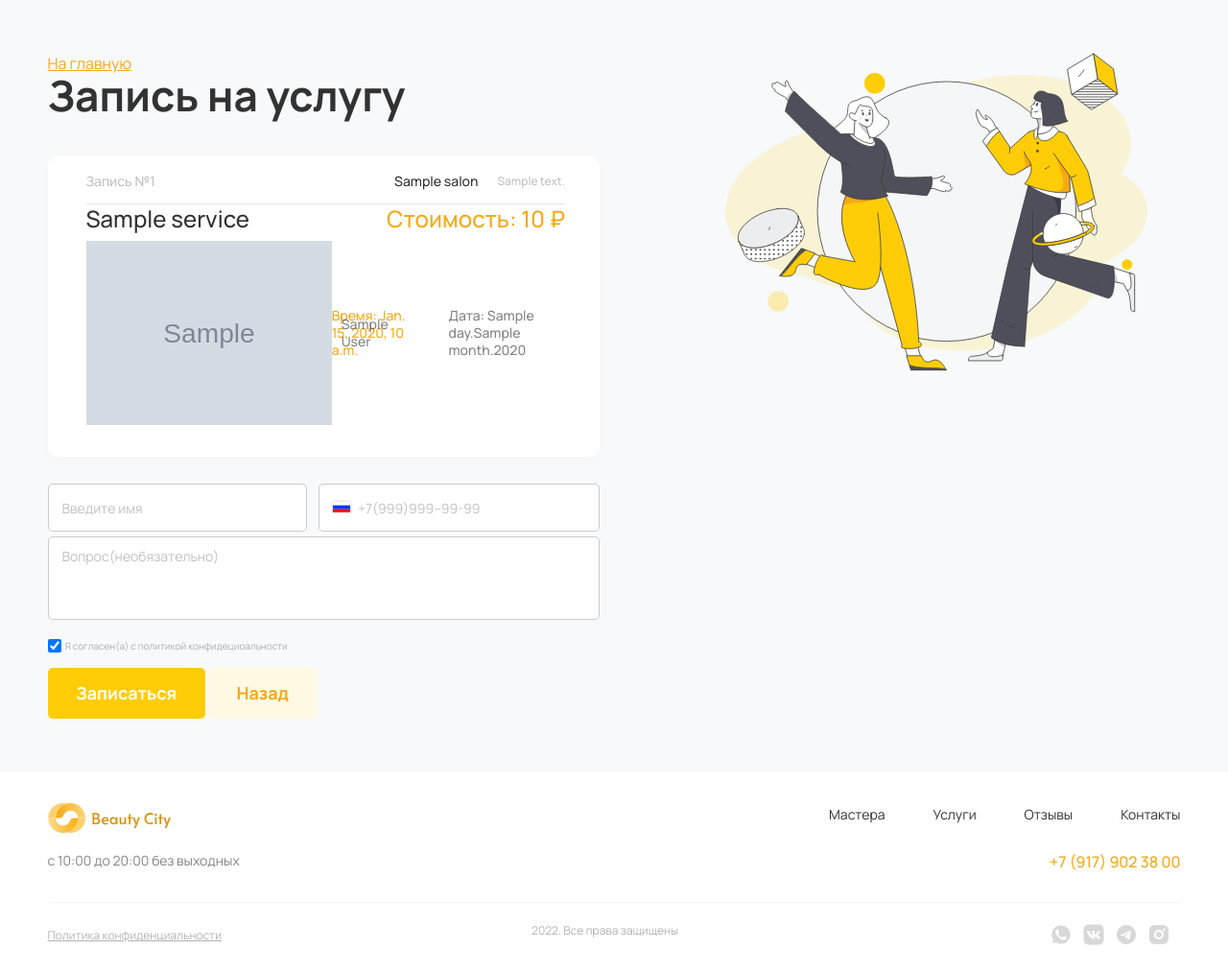
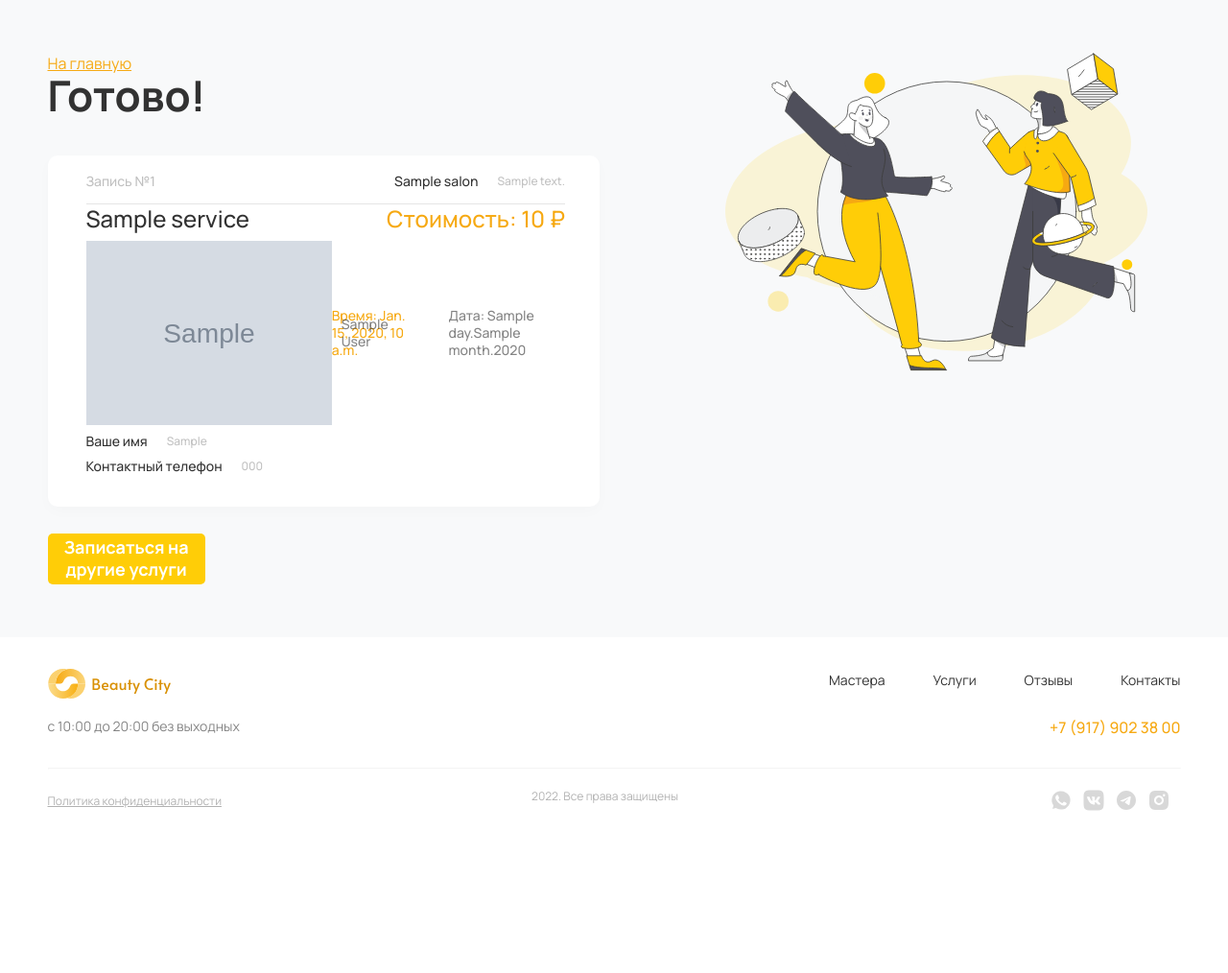
Before and after one commit to SergIvo/beautycity-site, a Django app: template templates/order_finally.html in a window 1280 px wide. Shown: the part 80-1094 px from the top of the page at 96% size. After the commit the page ends 925 px from the top, so only its background shows below. Run offline with Django 3.2, Linux system fonts and the light colour scheme; the template is opened without the code that fills it: most values are stand-ins (such as "Sample title", 1, 10 or a date in 2020); grey boxes marked "Sample" are stand-in pictures.

Commit message:
Create order in DB and show user finish page

```diff
--- a/templates/order_finally.html
+++ b/templates/order_finally.html
@@ -7,52 +7,49 @@
 				<div class="row">
 					<div class="col-md-6 col-lg-6">
 						<div class="breadCrumbs">
-							<a href="#" class="breadCrumbs__item">На главную</a>
+							<a href="{% url 'index' %}" class="breadCrumbs__item">На главную</a>
 						</div>
 						<div class="service__block">
-							<h1 class="service__title">Запись на услугу</h1>
+							<h1 class="service__title">Готово!</h1>
 						</div>
-						<form action="#" class="serviceFinally__form">
 							<div class="serviceFinally__form_block">
 								<div class="serviceFinally__form_header fic">
-									<span class="serviceFinally__form_header__number">Запись №{{ order_number }}</span>
+									<span class="serviceFinally__form_header__number">Запись №{{ order.id }}</span>
 									<div class="serviceFinally__form_header__item fic">
-										<div class="serviceFinally__form_header__service">{{ salon.name }}</div>
-										<div class="serviceFinally__form_header__address">{{ salon.address }}</div>
+										<div class="serviceFinally__form_header__service">{{ order.salon.name }}</div>
+										<div class="serviceFinally__form_header__address">{{ order.salon.address }}</div>
 									</div>
 								</div>
 								<div class="serviceFinally__form_content__block fic">
-                                    <div class="serviceFinally__form_content__title">{{ service.name }}</div>
-                                    <div class="serviceFinally__form_content__price">Стоимость: {{ service.price }} ₽</div>
+                                    <div class="serviceFinally__form_content__title">{{ order.service.name }}</div>
+                                    <div class="serviceFinally__form_content__price">Стоимость: {{ order.price }} ₽</div>
                                 </div>
                                 <div class="serviceFinally__form_content__block fic">
                                     <div class="serviceFinally__form_content__items fic">
-                                        <img src="/media/{{ master.image }}" alt="avatar" class="accordion__block_img">
-                                        <div class="accordion__block_master">{{ master.master_firstname }} {{ master.master_lastname }}</div>
+                                        <img src="{{ order.master.image.url }}" alt="avatar" class="accordion__block_img">
+                                        <div class="accordion__block_master">{{ order.master.master_firstname }} {{ order.master.master_lastname }}</div>
                                     </div>
                                     <div class="serviceFinally__form_content__item fic">
                                         <div class="serviceFinally__form_content__time">Время: {{ time }}</div>
                                         <div class="serviceFinally__form_content__date">Дата: {{ day }}.{{ month }}.{{ year }}</div>
                                     </div>
                                 </div>
-
+                                <div class="serviceFinally__form_content__block fic">
+                                    <div class="serviceFinally__form_header__item fic">
+										<div class="serviceFinally__form_header__service">Ваше имя</div>
+										<div class="serviceFinally__form_header__address">{{ order.client_firstname }}</div>
+									</div>
+                                </div>
+                                <div class="serviceFinally__form_content__block fic">
+                                    <div class="serviceFinally__form_header__item fic">
+										<div class="serviceFinally__form_header__service">Контактный телефон</div>
+										<div class="serviceFinally__form_header__address">{{ order.client_phonenumber }}</div>
+									</div>
+                                </div>
 							</div>
 							<div class="serviceFinally__form_itesm">
-								<div class="contacts__form_block fic">
-									<input type="text" name="fname" class="contacts__form_iunput" placeholder="Введите имя" required="">
-									<div class="contacts__form_inputBlock">
-										<input type="text" name="tel" class="contacts__form_iunput" placeholder="+7(999)999--99-99" required="">
-									</div>
-								</div>
-								<textarea name="contactsTextarea" class="contacts__form_textarea" placeholder="Вопрос(необязательно)"></textarea>
-								<div class="contacts__form_checkboxBlock fic">
-									<input type="checkbox" class="contacts__form_checkbox" checked="">
-									<span class="contacts__form_checkboxBlock__intro">Я согласен(а) с политикой конфидециоальности</span>
-								</div>
-								<button type="submit" class="serviceFinallys__form_btn">Записаться</button>
-								<button type="submit" class="serviceFinallys__form_back">Назад</button>
+								<a href="{% url 'make_order' %}"><button class="serviceFinallys__form_btn">Записаться на другие услуги</button></a>
 							</div>
-						</form>
 					</div>
 					<div class="col-md-12 col-lg-5">
 						<img src="{% static 'img/bannerImg.svg' %}" alt="bannerImg" class="banner__img">
@@ -61,39 +58,4 @@
 			</div>
 		</div>
 	</section>
-	<div style="display: none;">
-		<div class="box-modal authPopup popup" id="authModal">
-			<div class="box-modal_close arcticmodal-close"><img src="{% static 'img/x.svg' %}" alt="x"></div>
-			<div class="popup__title authPopup__title">Войти по коду</div>
-			<p class="popup__text authPopup__text">Введите свой номер телефона, мы вышлем на него код</p>
-			<form action="#" class="authPopup__form">
-				<div class="contacts__form_inputBlock">
-					<input type="text" name="tel" class="contacts__form_iunput" placeholder="+7(999)999--99-99" required="">
-				</div>
-				<div class="contacts__form_checkboxBlock fic">
-					<input type="checkbox" class="contacts__form_checkbox" checked="">
-					<span class="contacts__form_checkboxBlock__intro">Я согласен(а) с политикой конфидециоальности</span>
-				</div>
-				<button type="submit" class="popup__btn authPopup__btn">Отправить</button>
-			</form>
-		</div>
-	</div>
-	<div style="display: none;">
-		<div class="box-modal confirmPopup popup" id="confirmModal">
-			<div class="box-modal_close arcticmodal-close"><img src="{% static 'img/x.svg' %}" alt="x"></div>
-			<div class="popup__title confirmPopup__title">Подтвердите номер</div>
-			<p class="popup__text confirmPopup__text">Введите код, полученный по SMS на номер +7 (928) 164 48 60</p>
-			<div class="confirmPopup__number">
-				<input type="text" name="num1" class="tipsPopup__form_inputNum popup__input" placeholder="" required="">
-				<input type="text" name="num2" class="tipsPopup__form_inputNum popup__input" placeholder="" required="">
-				<input type="text" name="num3" class="tipsPopup__form_inputNum popup__input" placeholder="" required="">
-				<input type="text" name="num4" class="tipsPopup__form_inputNum popup__input" placeholder="" required="">
-
-			</div>
-			<div class="confirmPopup__sms">Если SMS не пришло вы можете <a href="#" class="popup__link">запросить код повторно</a></div>
-			<div class="confirmPopup__changeNumber">
-				<a href="#" class="confirmPopup__link popup__link">Изменить номер телефона</a>
-			</div>
-		</div>
-	</div>
 {% endblock %}
```
Also changed, not shown: shop/views.py (+28 -7 lines).
